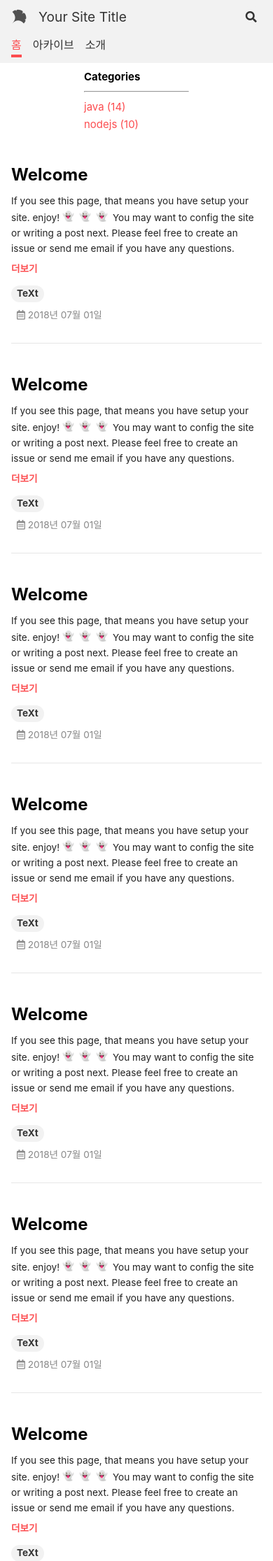
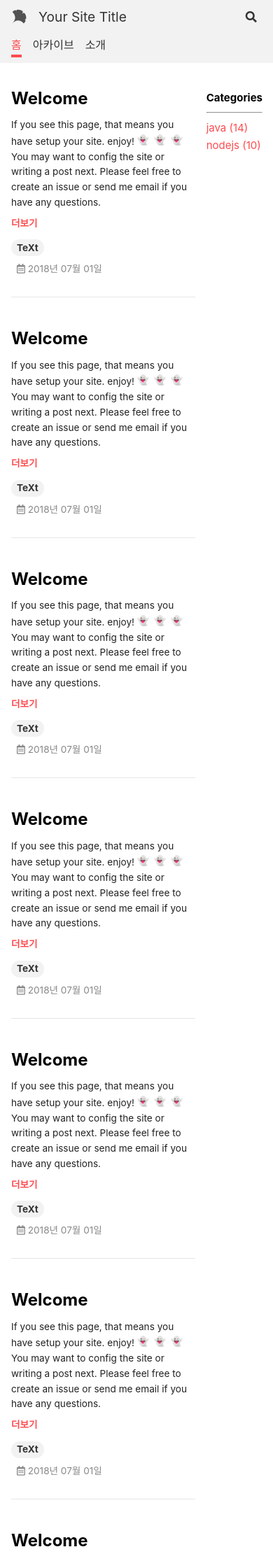
Before and after one commit to lcy960729/blog.maker, a Jekyll site: the page built from index.html, in a window 390 px wide. Shown: the top 2231 px of the page at 70% size. Built offline with Jekyll 4.4.1, drawn with Linux system fonts in a browser that asks for light colours; nearby versions of some CDN libraries; emoji names are drawn with the system emoji font; the list of posts is cut into pages by our own code.

Commit message:
Update _page.scss

```diff
--- a/_sass/layout/_page.scss
+++ b/_sass/layout/_page.scss
@@ -46,12 +46,7 @@ html,
   @media print {
     padding-bottom: 0;
   }
-
   display: flex;
-  flex-direction: row;
-  @media only screen and (max-width: 600px){
-    flex-direction: column-reverse;
-  }
 }
 
 .hide-footer {
@@ -174,9 +169,6 @@ html,
   width: 150px;
   margin-top: 30px;
   margin-right: 15px;
-  @media only screen and (max-width: 600px){
-    margin: 0 auto;
-  }
 }
 
 .page__center .site-category ul{
```
